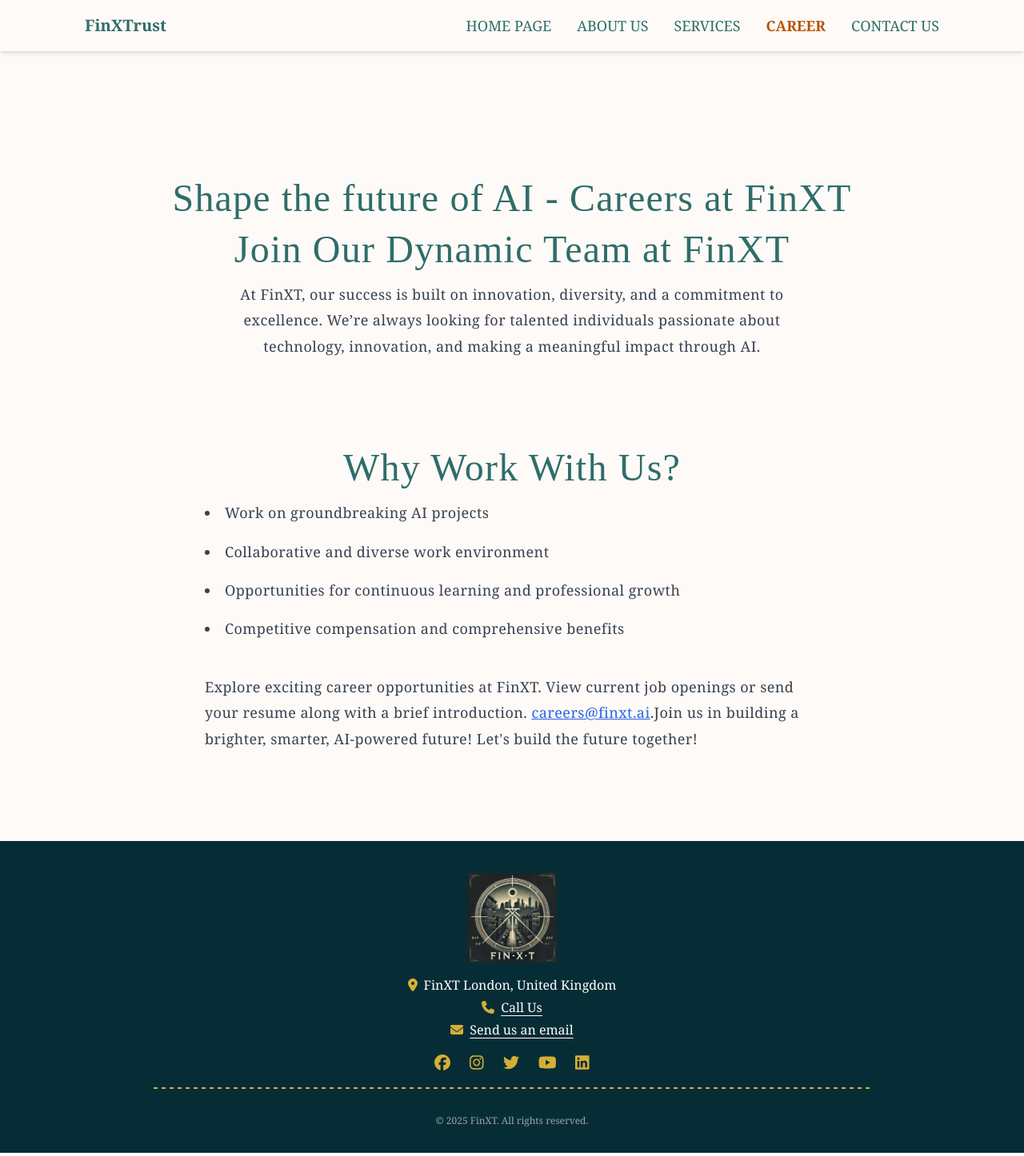
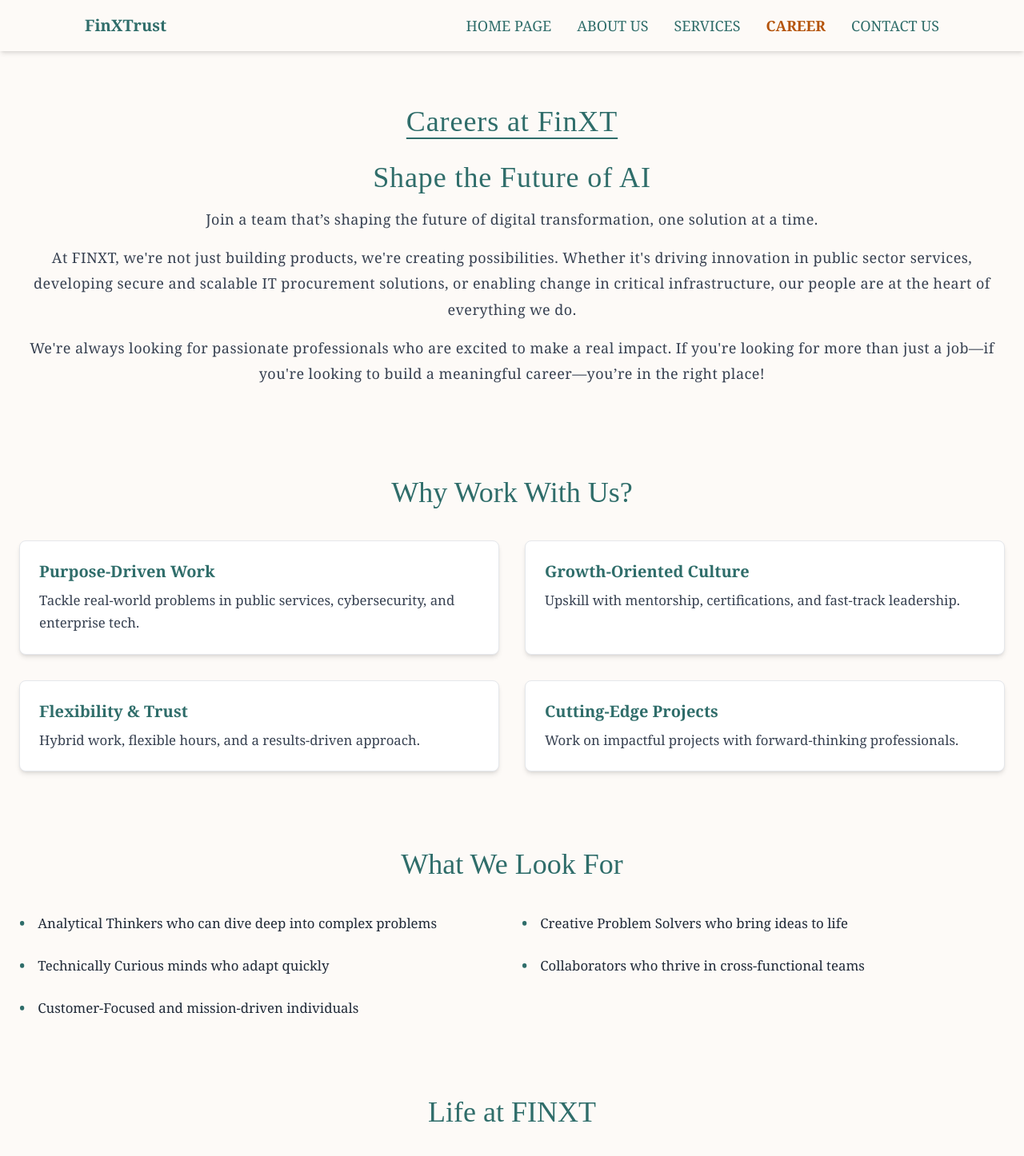
Before and after one commit to AishuVj/finxt-website, a Next.js app: page /career in a window 1280 px wide. Shown: the top 1446 px of the page at 80% size. Built offline with nearby package versions, Linux system fonts and the light colour scheme.

Commit message:
Description changes for all the pages

```diff
--- a/components/HeroSection.js
+++ b/components/HeroSection.js
@@ -1,11 +1,11 @@
 
 export default function HeroSection() {
   return (
-    <section className="mt-10">
+    <section className="w-full relative">
         <img
          src="/images/MainPicture.jpg"
-
-         className="w-full object-contain max-h-[300px] md:max-h-[500px] lg:max-h-[600px] "
+         alt="Hero"
+         className="w-full object-cover h-auto  "
         />
 
     </section>
--- a/components/Layout.js
+++ b/components/Layout.js
@@ -5,11 +5,9 @@
   return (
     <div className="min-h-screen flex flex-col font-serif bg-[#fdfaf7] text-gray-800 tracking-normal leading-relaxed">
       <Header />
-
-      <main className="flex-grow px-6 pt-24">
+      <main className="flex-grow w-full">
         {children}
       </main>
-
       <Footer />
     </div>
   );
--- a/components/ServicesSection.js
+++ b/components/ServicesSection.js
@@ -1,6 +1,6 @@
 export default function ServicesSection() {
   return (
-    <section className="w-full py-20 mt-24 bg-[#0b1c20] text-white rounded-none shadow-md">
+    <section className="w-full py-20 mt-10 bg-[#0b1c20] text-white rounded-none shadow-md">
       <div className="px-4 md:px-10 text-center">
         <h2 className="text-4xl lg:text-4xl font-heading text-[#2f6d6a] leading-snug tracking-wide mb-10">
           Services
--- a/pages/career.js
+++ b/pages/career.js
@@ -4,37 +4,131 @@
   return (
     <Layout>
       {/* Hero Section */}
-      <section className=" py-16 px-6">
-        <div className="max-w-5xl mx-auto text-center">
-        <h1 className="text-4xl lg:text-5xl font-heading text-[#2f6d6a] leading-snug tracking-wide mb-4 text-center" >
-            Shape the future of AI - Careers at FinXT
+      <section className="py-16 px-4">
+        <div className="max-w-7xl mx-auto text-center">
+          <h1 className="text-4xl font-heading text-[#2f6d6a] leading-snug tracking-wide mb-6 underline underline-offset-8 decoration-2">
+            Careers at FinXT
           </h1>
-          <h2 className="text-4xl lg:text-5xl font-heading text-[#2f6d6a] leading-snug tracking-wide mb-4 text-center">
-            Join Our Dynamic Team at FinXT
+          <h2 className="text-3xl lg:text-4xl font-heading text-[#2f6d6a] leading-snug tracking-wide mb-4">
+            Shape the Future of AI
           </h2>
-          <p className="text-[1.125rem] leading-[1.8] tracking-wide text-gray-700 max-w-3xl mx-auto">
-          At FinXT, our success is built on innovation, diversity, and a commitment to excellence. We’re always looking for talented individuals passionate about technology, innovation, and making a meaningful impact through AI.
+          <p className="text-[1.125rem] leading-[1.8] tracking-wide text-gray-700 mb-4">
+            Join a team that’s shaping the future of digital transformation, one solution at a time.
+          </p>
+          <p className="text-[1.125rem] leading-[1.8] tracking-wide text-gray-700 mb-4">
+            At FINXT, we're not just building products, we're creating possibilities. Whether it's driving innovation in public sector services, developing secure and scalable IT procurement solutions, or enabling change in critical infrastructure, our people are at the heart of everything we do.
+          </p>
+          <p className="text-[1.125rem] leading-[1.8] tracking-wide text-gray-700">
+            We're always looking for passionate professionals who are excited to make a real impact. If you're looking for more than just a job—if you're looking to build a meaningful career—you’re in the right place!
           </p>
         </div>
       </section>
 
-      {/* Why Work With Us Section */}
-      <section className="max-w-5xl mx-auto py-12 px-6">
-        <h2 className="text-4xl lg:text-5xl font-heading text-[#2f6d6a] leading-snug tracking-wide mb-4 text-center">
-          Why Work With Us?
+      {/* Why Work With Us */}
+      <section className="max-w-7xl mx-auto py-12 px-6">
+          <h2 className="text-3xl lg:text-4xl font-heading text-[#2f6d6a] mb-10 text-center">
+            Why Work With Us?
+          </h2>
+          <div className="grid md:grid-cols-2 gap-8">
+            {[
+              {
+                title: 'Purpose-Driven Work',
+                desc: 'Tackle real-world problems in public services, cybersecurity, and enterprise tech.'
+              },
+              {
+                title: 'Growth-Oriented Culture',
+                desc: 'Upskill with mentorship, certifications, and fast-track leadership.'
+              },
+              {
+                title: 'Flexibility & Trust',
+                desc: 'Hybrid work, flexible hours, and a results-driven approach.'
+              },
+              {
+                title: 'Cutting-Edge Projects',
+                desc: 'Work on impactful projects with forward-thinking professionals.'
+              }
+            ].map((item, idx) => (
+              <div key={idx} className="bg-white shadow-md rounded-lg p-6 border border-gray-200">
+                <h3 className="text-xl font-semibold text-[#2f6d6a] mb-2">{item.title}</h3>
+                <p className="text-gray-700 text-[1.05rem] leading-[1.7]">{item.desc}</p>
+              </div>
+            ))}
+          </div>
+      </section>
+
+
+      {/* What We Look For */}
+      <section className="max-w-7xl mx-auto py-12 px-6">
+            <h2 className="text-3xl lg:text-4xl font-heading text-[#2f6d6a] mb-10 text-center">
+              What We Look For
+            </h2>
+            <div className="grid md:grid-cols-2 gap-6">
+              {[
+                'Analytical Thinkers who can dive deep into complex problems',
+                'Creative Problem Solvers who bring ideas to life',
+                'Technically Curious minds who adapt quickly',
+                'Collaborators who thrive in cross-functional teams',
+                'Customer-Focused and mission-driven individuals'
+              ].map((text, i) => (
+                <div
+                  key={i}
+                  className="flex items-start gap-4 text-gray-800 text-[1.05rem] leading-[1.7]"
+                >
+                  <span className="text-[#2f6d6a] text-xl">•</span>
+                  <p>{text}</p>
+                </div>
+              ))}
+            </div>
+      </section>
+
+      {/* Life at FinXT */}
+      <section className="max-w-7xl mx-auto py-12 px-6">
+            <h2 className="text-3xl lg:text-4xl font-heading text-[#2f6d6a] mb-10 text-center">
+            Life at FINXT
+            </h2>
+            <div className="grid md:grid-cols-2 gap-6">
+              {[
+                '✨ A small team with big ambitions.',
+                '✨ Fast-moving, high-trust, high-impact environment.',
+                '✨ A voice at the table from Day 1.',
+                '✨ Opportunities to work on high end transformation programmes.',
+                '✨ Diversity, inclusion, and fresh thinking are not buzzwords—they’re how we operate.'
+              ].map((text, i) => (
+                <div
+                  key={i}
+                  className="flex items-start gap-4 text-gray-800 text-[1.05rem] leading-[1.7]"
+                >
+                  <span className="text-[#2f6d6a] text-xl">•</span>
+                  <p>{text}</p>
+                </div>
+              ))}
+            </div>
+      </section>
+
+
+
+      {/* Open Roles */}
+      <section className="max-w-7xl mx-auto py-12 px-4 text-center">
+      <h2 className="text-3xl lg:text-4xl font-heading text-[#2f6d6a] leading-snug tracking-wide mb-6">
+          Ready to Create the Future?
         </h2>
-        <ul className="text-gray-700 text-lg space-y-4 list-disc list-inside max-w-3xl mx-auto mb-10 text-[1.125rem] leading-[1.8] tracking-wide">
-          <li>Work on groundbreaking AI projects</li>
-          <li>Collaborative and diverse work environment</li>
-          <li>Opportunities for continuous learning and professional growth</li>
-          <li>Competitive compensation and comprehensive benefits
-          </li>
-        </ul>
-
-        <p className="text-[1.125rem] leading-[1.8] tracking-wide text-gray-700 max-w-3xl mx-auto">
-        Explore exciting career opportunities at FinXT. View current job openings or send your resume along with a brief introduction.  <a href="mailto:career@finxt.uk" className="text-blue-600 underline">careers@finxt.ai</a>.Join us in building a brighter, smarter, AI-powered future! Let's build the future together!
+        <h2 className="text-3xl lg:text-4xl font-heading text-[#2f6d6a] leading-snug tracking-wide mb-4">
+          Open Roles
+        </h2>
+        <p className="text-[1.125rem] leading-[1.8] tracking-wide text-gray-700 mb-4">
+          We're in a growth phase — New roles will be posted soon.
         </p>
-      </section>
+        <p className="text-[1.125rem] leading-[1.8] tracking-wide text-gray-700 mb-6">
+          We’re always excited to connect with brilliant minds. If you're ready to be part of a team that values excellence, innovation, and purpose—we’d love to hear from you.
+        </p>
+        <p className="text-[1.125rem] leading-[1.8] tracking-wide text-gray-700 mb-6">
+          Drop us your CV and a short note about your interests. If there’s a fit, we’ll reach out.
+           Click the button below to reach us,
+        </p>
+        <a href="mailto:career@finxt.uk" className="inline-block bg-[#2f6d6a] text-white px-6 py-3 rounded-md hover:bg-[#1f4e4b] transition">
+          Let’s build the future together
+        </a>
+       </section>
     </Layout>
   );
 }
--- a/pages/index.js
+++ b/pages/index.js
@@ -8,8 +8,9 @@
   return (
     <>
      <Layout>
-      <main className="pt-2 bg-[#fdfaf7]">
-        <HeroSection />
+      <HeroSection />
+      <main className=" bg-[#fdfaf7]">
+
         <AboutSection />
         <ServicesSection />
       </main>
--- a/pages/services.js
+++ b/pages/services.js
@@ -48,10 +48,13 @@
     <Layout>
       <section className="py-16 px-6 min-h-screen">
         <div className="max-w-7xl mx-auto text-center">
-          <h1 className="text-4xl lg:text-5xl font-heading text-[#2f6d6a] leading-snug tracking-wide mb-4 text-center" style={{ color: '#2f6d6a' }}>
+
+          <h1
+            className="text-4xl  font-heading text-[#2f6d6a] leading-snug tracking-wide mb-12 text-center underline underline-offset-8 decoration-2"
+          >
             Our Services
           </h1>
-          <h2 className="text-4xl lg:text-5xl font-heading text-[#2f6d6a] leading-snug tracking-wide mb-4 text-center" style={{ color: '#2f6d6a' }}>
+          <h2 className="text-4xl  font-heading text-[#2f6d6a] leading-snug tracking-wide mb-4 text-center " style={{ color: '#2f6d6a' }}>
             Innovative AI Services Tailored for Success
           </h2>
 
```
Also changed, not shown: components/AboutSection.js (+47 -25 lines), pages/aboutus.js (+57 -35 lines).
